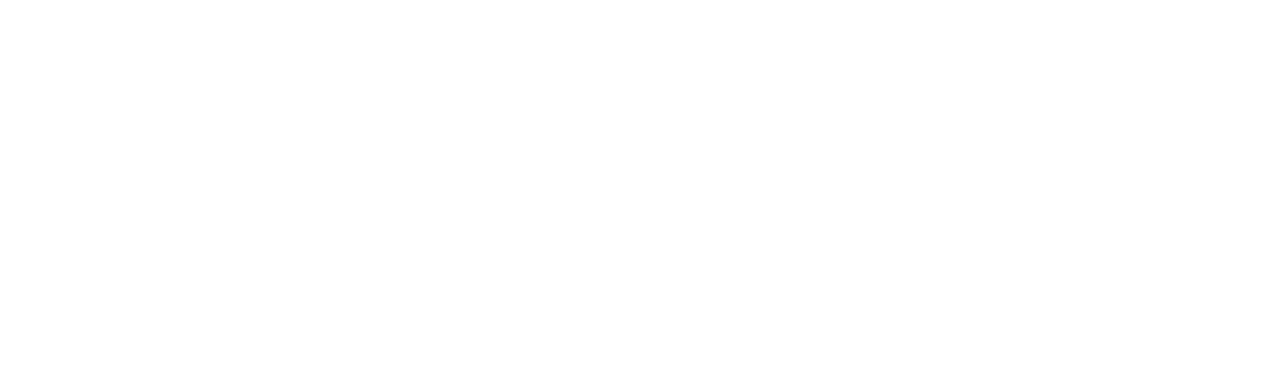
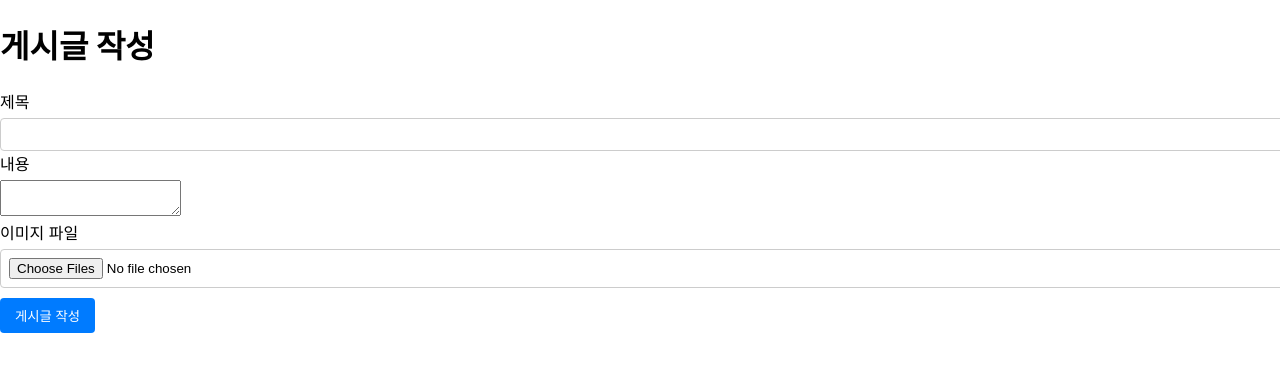
Before and after one commit to L-ETS/LETS, a React (Create React App) app in the folder client/: page /posts/upload in a window 1280 px wide. Before the commit this address had no page. Shown: the top 372 px of the page. Built offline with nearby package versions, Linux system fonts and the light colour scheme.

Commit message:
develop에 feature/boardUpload 코드 추가

```diff
--- a/client/src/App.js
+++ b/client/src/App.js
@@ -3,6 +3,7 @@
 import MyPage from './pages/MyPage';
 import { Routes, Route } from 'react-router-dom';
 import Register from './pages/Register';
+import Upload from './pages/Upload';
 import React from 'react';
 
 function App() {
@@ -11,6 +12,7 @@
       <Route path='/' element={<Home/>} />
       <Route path='/user/register' element={<Register/>} />
       <Route path='/user/mypage' element={<MyPage/>} />
+      <Route path='/posts/upload' element={<Upload/>} />
     </Routes>
   );
 }
--- a/client/src/pages/Barter.js
+++ b/client/src/pages/Barter.js
@@ -37,12 +37,27 @@
     }
   }
 
+  const postUpload = async() => {
+    try {
+      const response = await axios.get('/posts/upload');
+      if(response.status === 200 && response.data.success) {
+        navigate('/posts/upload');
+      }
+
+    } catch(error) {
+      console.log(error);
+      alert('잘못된 접근입니다.');
+      navigate('/');
+    }
+  }
+
   return (
     <div>
       <h1>로그인이 되었을 때 보일 물물교환 메인페이지 입니다.</h1>
 
       <button type="button" onClick={logout}>로그아웃</button>
       <button type="button" onClick={gotoMyPage}>마이페이지</button>
+      <button type="button" onClick={postUpload}>게시글 쓰기</button>
     </div>
   )
 }
--- /dev/null
+++ b/client/src/pages/Upload.js
@@ -0,0 +1,113 @@
+import React, { useState } from 'react';
+import { useNavigate } from 'react-router-dom'
+import axios from 'axios';
+
+function Upload() {
+  const [title, setTitle] = useState('');
+  const [content, setContent] = useState('');
+  const [images, setImages] = useState([]);
+  const [imagePreviews, setImagePreviews] = useState([]);
+
+  const navigate = useNavigate();
+
+  const handleTitleChange = (e) => {
+    setTitle(e.target.value);
+  };
+
+  const handleContentChange = (e) => {
+    setContent(e.target.value);
+  };
+
+  const handleImageChange = (e) => {
+    const images = Array.from(e.target.files);
+    setImages(images);
+
+    const previews = images.map((image) => window.URL.createObjectURL(image));
+    setImagePreviews([...previews]);
+
+    if(!e.target.files[0]){
+      setImages([]);
+      setImagePreviews([]);
+    }
+  };
+
+  const handleSubmit = async (e) => {
+    e.preventDefault();
+
+    if (images.length > 5) {
+      alert('최대 5개의 이미지까지 선택할 수 있습니다.');
+      return;
+    }
+
+    const formData = new FormData();
+    formData.append('title', title);
+    formData.append('content', content);
+    images.forEach((image, index) => {
+      formData.append('images', image);
+    });
+
+
+    try {
+        const response = await axios.post('/posts', formData, {
+          headers: {
+            'Content-Type': 'multipart/form-data',
+          },
+        });
+        console.log('서버 응답:', response.data);
+        if(response.status === 200) {
+            alert('게시글 업로드 완료')
+            navigate('/');
+          }
+      } catch (error) {
+        console.error('서버 요청 오류:', error);
+      }
+  };
+
+  return (
+    <div className="upload-group">
+      <h1>게시글 작성</h1>
+      <form onSubmit={handleSubmit}>
+        <div className="form-group">
+          <label htmlFor="title">제목</label>
+          <input
+            type="text"
+            id="title"
+            name="title"
+            value={title}
+            onChange={handleTitleChange}
+            required
+          />
+        </div>
+        <div className="form-group">
+          <label htmlFor="content">내용</label>
+          <textarea
+            id="content"
+            name="content"
+            value={content}
+            onChange={handleContentChange}
+            required
+          ></textarea>
+        </div>
+        <div className="form-group">
+          <label htmlFor="image">이미지 파일</label>
+          <input
+            type="file"
+            id="image"
+            name="image"
+            accept="image/*"
+            multiple
+            onChange={handleImageChange}
+          />
+          {imagePreviews.map((image, index) => (
+            <div key={index}>
+              <img src={image}/>
+            </div>
+          ))}
+        </div>
+        <button type="submit">게시글 작성</button>
+      </form>
+    </div>
+  );
+}
+
+export default Upload;
```
Also changed, not shown: 2 other files (tests, documents, lock files or other folders).
